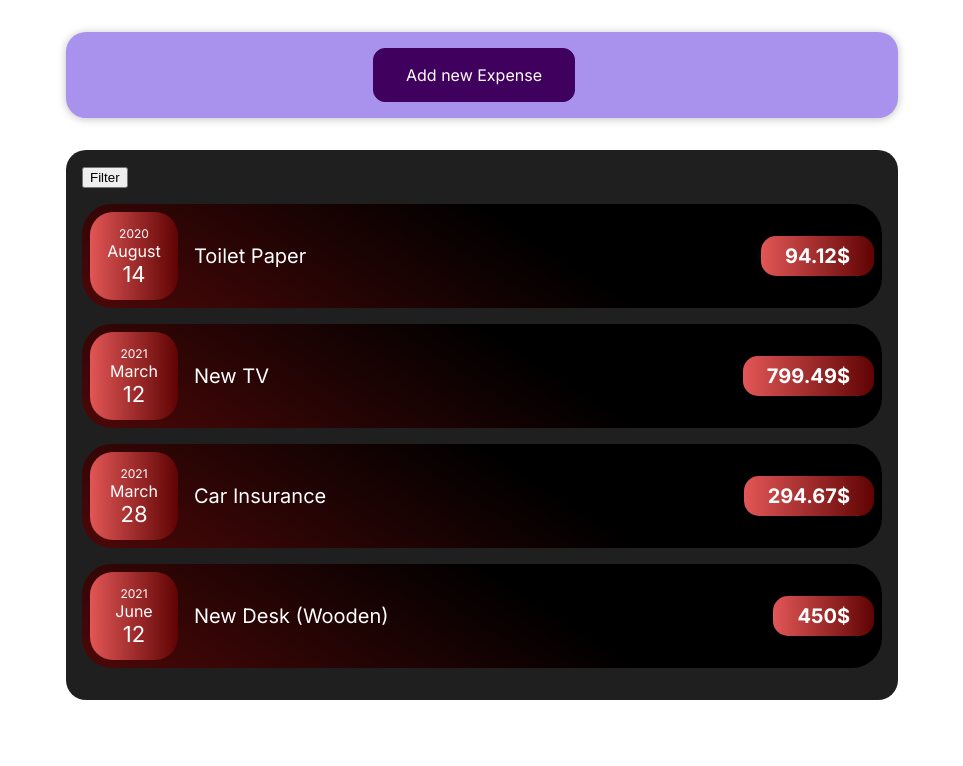
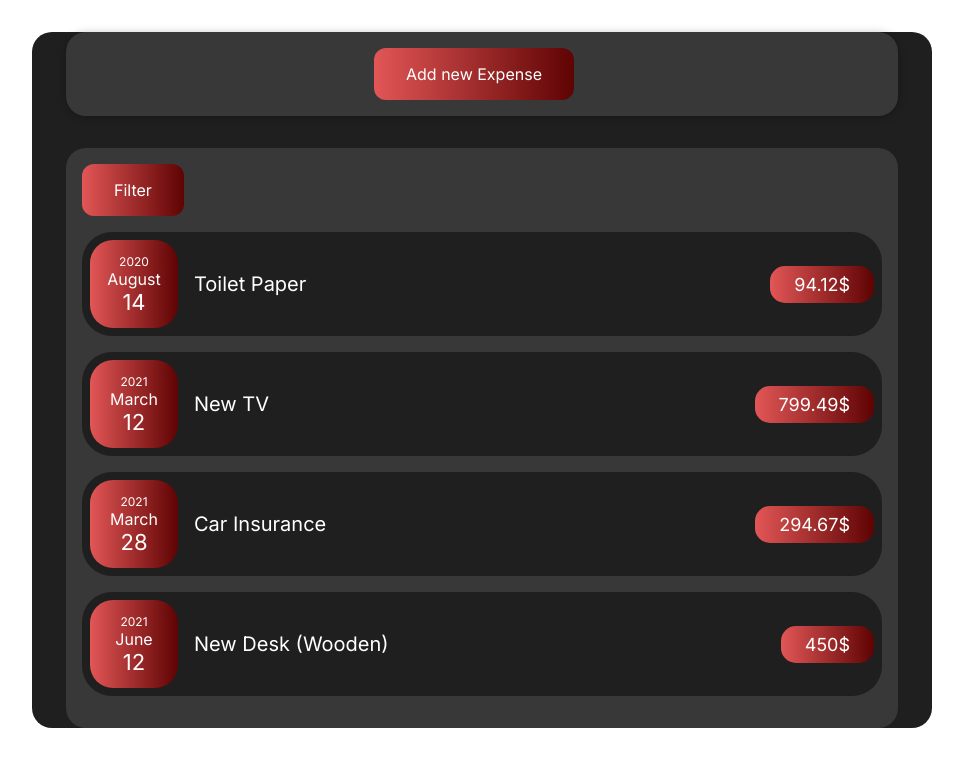
Before and after one commit to dorogan1510/React_Expense_tracker, a React (Create React App) app: page / in a window 1280 px wide. Shown: the top 766 px of the page, without its empty margins (158-1121 px from the left). Built offline with nearby package versions, Linux system fonts and the light colour scheme.

Commit message:
Fixed styles

```diff
--- a/src/App.scss
+++ b/src/App.scss
@@ -1,4 +1,7 @@
 .App {
     max-width: 900px;
     margin: 0 auto;
+    background-color: rgb(31, 31, 31);
+    border-radius: 20px;
+    backdrop-filter: blur(100px);
 }
--- a/src/components/CreateNewExpenses/ExpenseForm.scss
+++ b/src/components/CreateNewExpenses/ExpenseForm.scss
@@ -4,10 +4,11 @@
     gap: 1rem;
     margin-bottom: 1rem;
     text-align: left;
+    color: white;
 }
 
 .new-expense__control label {
-    font-weight: bold;
+    font-weight: inherit;
     margin-bottom: 0.5rem;
     display: block;
 }
--- a/src/components/CreateNewExpenses/NewExpense.scss
+++ b/src/components/CreateNewExpenses/NewExpense.scss
@@ -1,5 +1,6 @@
 .new-expense {
-    background-color: #a892ee;
+    background-color: rgb(59 59 59 / 90%);
+
     padding: 1rem;
     margin: 2rem auto;
     width: 50rem;
@@ -13,8 +14,8 @@
     font: inherit;
     cursor: pointer;
     padding: 1rem 2rem;
-    border: 1px solid #40005d;
-    background-color: #40005d;
+    background: linear-gradient(89.94deg, #e25656 0.05%, #5f0303 99.95%);
+    border: 0;
     color: white;
     border-radius: 12px;
     margin-right: 1rem;
--- a/src/components/Expenses/ExpenseItem.scss
+++ b/src/components/Expenses/ExpenseItem.scss
@@ -4,7 +4,7 @@
     align-items: center;
     padding: 0.5rem;
     margin: 1rem 0;
-    background: linear-gradient(33deg, rgb(87 2 2 / 80%) 0%, rgb(0 0 0) 58.57%);
+    background-color: rgb(31, 31, 31);
     border-radius: 30px;
 
     &__date {
@@ -54,8 +54,8 @@
     }
 
     &__price {
-        font-size: 1rem;
-        font-weight: bold;
+        font-size: 18px;
+        font-weight: inherit;
         color: white;
         background: linear-gradient(89.94deg, #e25656 0.05%, #5f0303 99.95%);
         padding: 0.5rem;
@@ -77,7 +77,6 @@
     }
 
     .expense-item__price {
-        font-size: 1.25rem;
         padding: 0.5rem 1.5rem;
     }
 }
--- a/src/components/Expenses/Expenses.js
+++ b/src/components/Expenses/Expenses.js
@@ -38,7 +38,11 @@ function Expenses(props) {
         <div className='expenses'>
             {isfiltered && (
                 <div>
-                    <button type='button' onClick={startFilterHandler}>
+                    <button
+                        className='expenses__filterButton'
+                        type='button'
+                        onClick={startFilterHandler}
+                    >
                         Filter
                     </button>
                     <NoExpensesFound item={noFilterExpenses} />
--- a/src/components/Expenses/Expenses.scss
+++ b/src/components/Expenses/Expenses.scss
@@ -1,9 +1,32 @@
 .expenses {
+    background-color: rgb(59 59 59 / 90%);
+
     padding: 1rem;
-    background-color: rgb(31, 31, 31);
     margin: 2rem auto;
     width: 50rem;
     max-width: 95%;
 
     border-radius: 20px;
+
+    &__filterButton {
+        font: inherit;
+        cursor: pointer;
+        padding: 1rem 2rem;
+        background: linear-gradient(89.94deg, #e25656 0.05%, #5f0303 99.95%);
+        border: 0;
+        color: white;
+        border-radius: 12px;
+        margin-right: 1rem;
+    }
+
+    & button {
+        font: inherit;
+        cursor: pointer;
+        padding: 1rem 2rem;
+        background: linear-gradient(89.94deg, #e25656 0.05%, #5f0303 99.95%);
+        border: 0;
+        color: white;
+        border-radius: 12px;
+        margin-right: 1rem;
+    }
 }
```
